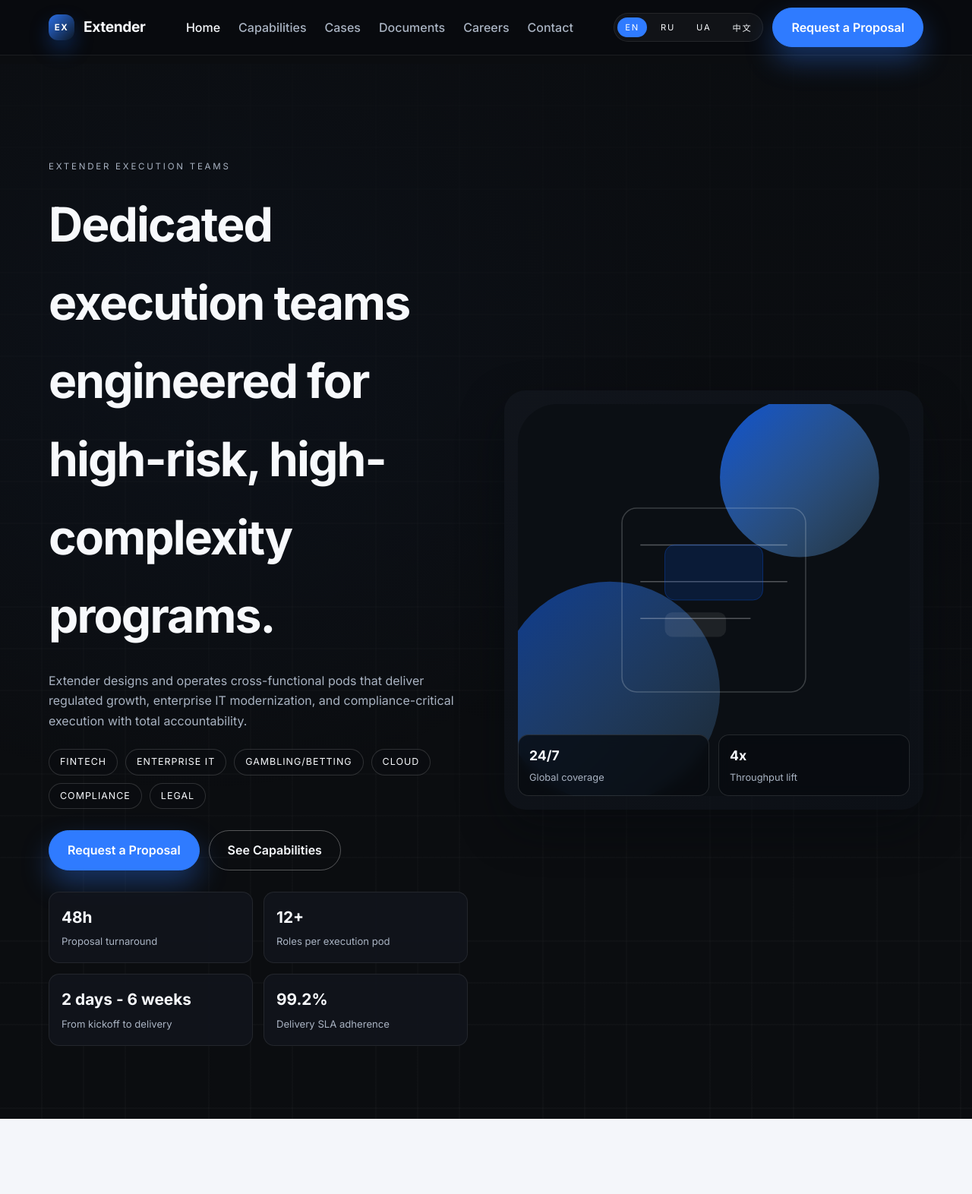
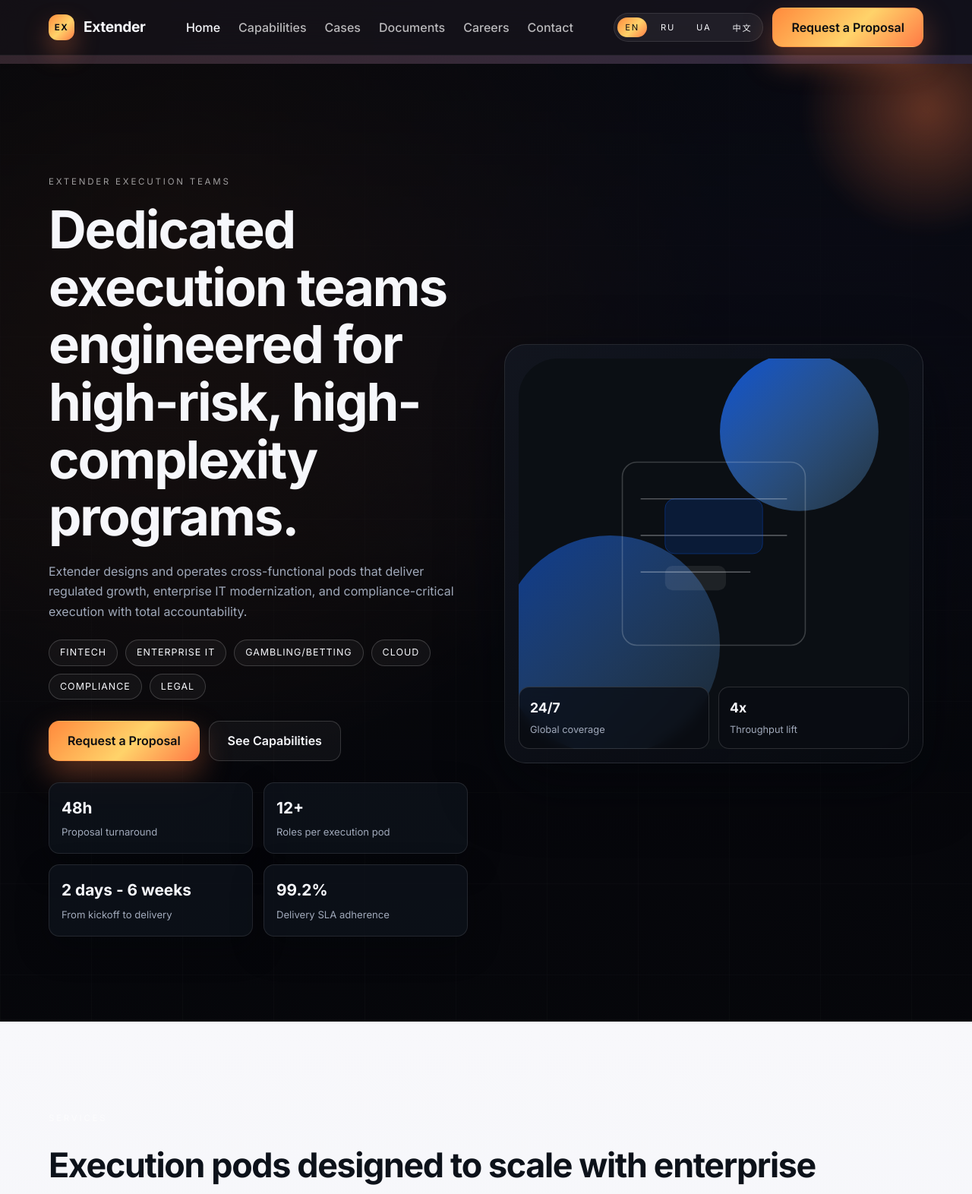
Before and after one commit to sofia180/Extender, a website: page index.html in a window 1280 px wide. Shown: the top 1572 px of the page at 76% size. Drawn offline with Linux system fonts and the light colour scheme.

Commit message:
Refresh styling toward MantraChain aesthetic

```diff
--- a/assets/styles.css
+++ b/assets/styles.css
@@ -1,19 +1,25 @@
 /* Extender corporate site styles - premium revision */
 :root {
-  --bg: #0b0d10;
-  --bg-light: #f4f6fa;
-  --surface: #11151c;
-  --surface-2: #171c25;
-  --text: #f7f9fc;
-  --text-dark: #0f1720;
-  --muted: #a9b3c2;
-  --muted-dark: #4b5662;
-  --accent: #2f7bff;
-  --accent-strong: #1152c7;
+  --bg: #05060a;
+  --bg-light: #f6f7fb;
+  --surface: rgba(14, 18, 26, 0.9);
+  --surface-2: rgba(18, 22, 32, 0.95);
+  --text: #f6f7fb;
+  --text-dark: #0d121a;
+  --muted: #a0a9ba;
+  --muted-dark: #4b5563;
+  --accent: #ff7a45;
+  --accent-strong: #ff5c2a;
+  --accent-soft: rgba(255, 122, 69, 0.2);
+  --accent-glow: rgba(255, 122, 69, 0.35);
+  --accent-2: #6f78ff;
   --border: rgba(255, 255, 255, 0.08);
+  --border-strong: rgba(255, 255, 255, 0.16);
   --border-light: #e2e6ef;
-  --shadow: 0 24px 60px rgba(5, 8, 14, 0.45);
-  --shadow-soft: 0 20px 40px rgba(15, 23, 32, 0.12);
+  --shadow: 0 30px 80px rgba(3, 5, 10, 0.6);
+  --shadow-soft: 0 18px 36px rgba(15, 23, 32, 0.14);
+  --gradient-primary: linear-gradient(135deg, #ff8a3d 0%, #ffd36a 55%, #ff7a45 100%);
+  --gradient-secondary: linear-gradient(120deg, rgba(111, 120, 255, 0.3), rgba(10, 12, 18, 0));
 }
 
 * {
@@ -27,7 +33,10 @@ html {
 body {
   margin: 0;
   font-family: "Inter", system-ui, -apple-system, sans-serif;
-  background: var(--bg);
+  background:
+    radial-gradient(circle at 15% 10%, rgba(255, 138, 61, 0.18), transparent 42%),
+    radial-gradient(circle at 85% 0%, rgba(111, 120, 255, 0.22), transparent 50%),
+    var(--bg);
   color: var(--text);
   line-height: 1.65;
 }
@@ -72,13 +81,13 @@ main {
 }
 
 .section {
-  padding: 96px 0;
+  padding: 112px 0;
   position: relative;
   scroll-margin-top: 96px;
 }
 
 .section-light {
-  background: var(--bg-light);
+  background: linear-gradient(180deg, #f8f8fb 0%, #f1f3f9 100%);
   color: var(--text-dark);
 }
 
@@ -100,7 +109,7 @@ main {
 
 .section-title {
   margin: 0 0 16px;
-  font-size: 2.4rem;
+  font-size: 2.6rem;
   letter-spacing: -0.03em;
 }
 
@@ -118,7 +127,7 @@ main {
   font-size: 0.72rem;
   letter-spacing: 0.24em;
   text-transform: uppercase;
-  color: var(--muted);
+  color: rgba(255, 255, 255, 0.6);
 }
 
 /* Header */
@@ -128,9 +137,9 @@ main {
   left: 0;
   right: 0;
   z-index: 1000;
-  background: rgba(9, 11, 14, 0.86);
-  border-bottom: 1px solid rgba(255, 255, 255, 0.08);
-  backdrop-filter: blur(14px);
+  background: rgba(6, 8, 12, 0.7);
+  border-bottom: 1px solid rgba(255, 255, 255, 0.06);
+  backdrop-filter: blur(18px);
 }
 
 .header-inner {
@@ -155,8 +164,8 @@ main {
   width: 34px;
   height: 34px;
   border-radius: 12px;
-  background: linear-gradient(135deg, rgba(47, 123, 255, 0.9), rgba(13, 25, 40, 0.9));
-  color: #ffffff;
+  background: var(--gradient-primary);
+  color: #0b0d10;
   display: inline-flex;
   align-items: center;
   justify-content: center;
@@ -164,7 +173,7 @@ main {
   font-weight: 700;
   letter-spacing: 0.12em;
   text-transform: uppercase;
-  box-shadow: 0 12px 24px rgba(17, 82, 199, 0.35);
+  box-shadow: 0 16px 32px rgba(255, 122, 69, 0.35);
 }
 
 .nav {
@@ -196,7 +205,7 @@ main {
 
 .nav-link {
   font-weight: 500;
-  color: var(--muted);
+  color: rgba(255, 255, 255, 0.7);
   transition: color 0.2s ease;
 }
 
@@ -219,8 +228,8 @@ main {
   gap: 8px;
   padding: 4px;
   border-radius: 999px;
-  background: rgba(255, 255, 255, 0.04);
-  border: 1px solid rgba(255, 255, 255, 0.08);
+  background: rgba(255, 255, 255, 0.06);
+  border: 1px solid rgba(255, 255, 255, 0.1);
 }
 
 .lang-btn {
@@ -238,16 +247,16 @@ main {
 
 .lang-btn.active,
 .lang-btn[aria-pressed="true"] {
-  background: var(--accent);
-  color: #ffffff;
+  background: var(--gradient-primary);
+  color: #0b0d10;
 }
 
 .nav-toggle {
   width: 42px;
   height: 42px;
   border-radius: 12px;
-  border: 1px solid rgba(255, 255, 255, 0.1);
-  background: rgba(17, 21, 28, 0.8);
+  border: 1px solid rgba(255, 255, 255, 0.12);
+  background: rgba(14, 18, 26, 0.85);
   display: inline-flex;
   align-items: center;
   justify-content: center;
@@ -257,7 +266,7 @@ main {
 
 .nav-toggle:hover {
   transform: translateY(-1px);
-  border-color: rgba(47, 123, 255, 0.6);
+  border-color: rgba(255, 122, 69, 0.6);
 }
 
 .nav-toggle span {
@@ -306,7 +315,7 @@ main {
   justify-content: center;
   gap: 10px;
   padding: 12px 24px;
-  border-radius: 999px;
+  border-radius: 14px;
   border: 1px solid transparent;
   font-weight: 600;
   transition: transform 0.2s ease, box-shadow 0.2s ease, background 0.2s ease,
@@ -314,23 +323,23 @@ main {
 }
 
 .btn-primary {
-  background: var(--accent);
-  color: #ffffff;
-  border-color: var(--accent);
-  box-shadow: 0 18px 36px rgba(47, 123, 255, 0.35);
+  background: var(--gradient-primary);
+  color: #0b0d10;
+  border-color: transparent;
+  box-shadow: 0 18px 40px rgba(255, 122, 69, 0.35);
 }
 
 .btn-primary:hover,
 .btn-primary:focus-visible {
   transform: translateY(-2px);
-  background: var(--accent-strong);
-  box-shadow: 0 22px 44px rgba(17, 82, 199, 0.4);
+  background: linear-gradient(135deg, #ff9b57 0%, #ffe08a 60%, #ff7a45 100%);
+  box-shadow: 0 22px 50px rgba(255, 122, 69, 0.45);
 }
 
 .btn-secondary {
-  background: transparent;
+  background: rgba(255, 255, 255, 0.04);
   color: var(--text);
-  border-color: rgba(255, 255, 255, 0.3);
+  border-color: var(--border-strong);
 }
 
 .section-light .btn-secondary {
@@ -341,7 +350,8 @@ main {
 .btn-secondary:hover,
 .btn-secondary:focus-visible {
   transform: translateY(-2px);
-  background: rgba(255, 255, 255, 0.08);
+  background: rgba(255, 255, 255, 0.1);
+  border-color: rgba(255, 255, 255, 0.25);
 }
 
 .btn:active {
@@ -352,19 +362,35 @@ main {
 .hero {
   position: relative;
   overflow: hidden;
-  padding: 120px 0 96px;
-  background-image: radial-gradient(circle at 20% 20%, rgba(47, 123, 255, 0.25), transparent 45%),
-    radial-gradient(circle at 80% 0%, rgba(7, 15, 30, 0.6), transparent 55%),
-    url("pattern.svg");
-  background-size: cover, cover, 220px 220px;
-  background-blend-mode: screen;
+  padding: 140px 0 112px;
+  background-image: radial-gradient(circle at 18% 18%, rgba(255, 138, 61, 0.35), transparent 48%),
+    radial-gradient(circle at 85% 0%, rgba(111, 120, 255, 0.28), transparent 55%),
+    linear-gradient(180deg, rgba(7, 9, 15, 0.96), rgba(5, 6, 10, 0.95));
+  background-size: cover;
 }
 
 .hero::before {
   content: "";
   position: absolute;
   inset: 0;
-  background: linear-gradient(180deg, rgba(11, 13, 16, 0.92), rgba(11, 13, 16, 0.65));
+  background:
+    linear-gradient(180deg, rgba(5, 6, 10, 0.9), rgba(5, 6, 10, 0.55)),
+    linear-gradient(90deg, rgba(255, 255, 255, 0.04) 1px, transparent 1px),
+    linear-gradient(0deg, rgba(255, 255, 255, 0.04) 1px, transparent 1px);
+  background-size: auto, 120px 120px, 120px 120px;
+  z-index: 0;
+}
+
+.hero::after {
+  content: "";
+  position: absolute;
+  right: -120px;
+  top: -120px;
+  width: 360px;
+  height: 360px;
+  background: radial-gradient(circle, rgba(255, 122, 69, 0.45), transparent 65%);
+  filter: blur(8px);
+  opacity: 0.8;
   z-index: 0;
 }
 
@@ -382,8 +408,9 @@ main {
 
 .hero h1 {
   margin: 0 0 20px;
-  font-size: 2.9rem;
+  font-size: 3rem;
   letter-spacing: -0.03em;
+  line-height: 1.1;
 }
 
 .hero p {
@@ -401,12 +428,12 @@ main {
 .hero-tag {
   padding: 6px 14px;
   border-radius: 999px;
-  border: 1px solid rgba(255, 255, 255, 0.15);
+  border: 1px solid rgba(255, 255, 255, 0.18);
   font-size: 0.78rem;
   text-transform: uppercase;
   letter-spacing: 0.08em;
   color: var(--text);
-  background: rgba(11, 13, 16, 0.5);
+  background: rgba(255, 255, 255, 0.04);
 }
 
 .hero-actions {
@@ -425,8 +452,9 @@ main {
 .hero-stat {
   padding: 16px;
   border-radius: 14px;
-  background: rgba(17, 21, 28, 0.9);
-  border: 1px solid rgba(255, 255, 255, 0.08);
+  background: rgba(14, 18, 26, 0.85);
+  border: 1px solid rgba(255, 255, 255, 0.1);
+  box-shadow: 0 16px 40px rgba(4, 6, 10, 0.35);
 }
 
 .hero-stat strong {
@@ -443,7 +471,8 @@ main {
   position: relative;
   border-radius: 28px;
   padding: 18px;
-  background: linear-gradient(135deg, rgba(17, 21, 28, 0.9), rgba(13, 18, 26, 0.6));
+  background: linear-gradient(135deg, rgba(18, 22, 32, 0.92), rgba(9, 12, 18, 0.65));
+  border: 1px solid rgba(255, 255, 255, 0.1);
   box-shadow: var(--shadow);
   overflow: hidden;
 }
@@ -463,8 +492,8 @@ main {
 }
 
 .metric {
-  background: rgba(8, 11, 16, 0.82);
-  border: 1px solid rgba(255, 255, 255, 0.12);
+  background: rgba(9, 12, 18, 0.78);
+  border: 1px solid rgba(255, 255, 255, 0.14);
   border-radius: 14px;
   padding: 12px 14px;
   color: var(--text);
@@ -492,10 +521,11 @@ main {
 .card {
   position: relative;
   background: var(--surface);
-  border: 1px solid var(--border);
+  border: 1px solid var(--border-strong);
   border-radius: 20px;
   padding: 28px;
   overflow: hidden;
+  backdrop-filter: blur(16px);
   transition: transform 0.25s ease, box-shadow 0.25s ease, border-color 0.25s ease;
 }
 
@@ -509,7 +539,7 @@ main {
   content: "";
   position: absolute;
   inset: 0;
-  background: radial-gradient(circle at top, rgba(47, 123, 255, 0.18), transparent 55%);
+  background: radial-gradient(circle at top, rgba(255, 122, 69, 0.28), transparent 60%);
   opacity: 0;
   transition: opacity 0.3s ease;
   pointer-events: none;
@@ -522,8 +552,8 @@ main {
 
 .card:hover {
   transform: translateY(-6px);
-  border-color: rgba(47, 123, 255, 0.4);
-  box-shadow: var(--shadow);
+  border-color: rgba(255, 122, 69, 0.45);
+  box-shadow: 0 32px 70px rgba(5, 7, 12, 0.55);
 }
 
 .card:hover::before {
@@ -555,7 +585,7 @@ main {
 .doc-toc a {
   padding: 10px 16px;
   border-radius: 999px;
-  border: 1px solid var(--border);
+  border: 1px solid var(--border-strong);
   font-size: 0.75rem;
   letter-spacing: 0.14em;
   text-transform: uppercase;
@@ -565,8 +595,8 @@ main {
 
 .doc-toc a:hover,
 .doc-toc a:focus-visible {
-  background: rgba(47, 123, 255, 0.16);
-  border-color: rgba(47, 123, 255, 0.5);
+  background: rgba(255, 122, 69, 0.16);
+  border-color: rgba(255, 122, 69, 0.5);
 }
 
 .doc-note {
@@ -652,7 +682,7 @@ main {
 }
 
 .faq-item {
-  border: 1px solid var(--border);
+  border: 1px solid var(--border-strong);
   border-radius: 18px;
   background: var(--surface);
   padding: 18px 22px;
@@ -699,7 +729,7 @@ main {
   width: 46px;
   height: 46px;
   border-radius: 14px;
-  border: 1px solid var(--border);
+  border: 1px solid var(--border-strong);
   display: inline-flex;
   align-items: center;
   justify-content: center;
@@ -707,8 +737,8 @@ main {
   font-weight: 600;
   letter-spacing: 0.2em;
   text-transform: uppercase;
-  color: var(--muted);
-  background: rgba(255, 255, 255, 0.02);
+  color: var(--text);
+  background: rgba(255, 255, 255, 0.04);
   position: relative;
   z-index: 1;
 }
@@ -732,7 +762,7 @@ main {
   padding: 28px;
   border-radius: 20px;
   background: var(--surface);
-  border: 1px solid var(--border);
+  border: 1px solid var(--border-strong);
 }
 
 .section-light .step {
@@ -747,7 +777,7 @@ main {
   width: 40px;
   height: 40px;
   border-radius: 50%;
-  background: rgba(47, 123, 255, 0.15);
+  background: rgba(255, 122, 69, 0.2);
   color: var(--accent);
   font-weight: 600;
   margin-bottom: 14px;
@@ -805,7 +835,7 @@ main {
   position: relative;
   z-index: 1;
   background: var(--surface-2);
-  border: 1px solid var(--border);
+  border: 1px solid var(--border-strong);
   border-radius: 16px;
   padding: 16px 22px;
   text-align: center;
@@ -858,21 +888,25 @@ main {
   padding: 4px 12px;
   border-radius: 999px;
   font-size: 0.7rem;
-  background: rgba(47, 123, 255, 0.12);
-  color: var(--accent);
+  background: rgba(255, 122, 69, 0.16);
+  color: #ffb07a;
+  border: 1px solid rgba(255, 122, 69, 0.2);
   font-weight: 600;
   text-transform: uppercase;
   letter-spacing: 0.08em;
 }
 
 .section-light .tag {
-  background: rgba(47, 123, 255, 0.08);
+  background: rgba(255, 122, 69, 0.12);
+  color: var(--accent);
 }
 
 /* CTA section */
 .cta-section {
-  background: radial-gradient(circle at top, rgba(47, 123, 255, 0.2), transparent 55%),
-    #090b10;
+  background:
+    radial-gradient(circle at 30% 20%, rgba(255, 122, 69, 0.32), transparent 55%),
+    radial-gradient(circle at 80% 0%, rgba(111, 120, 255, 0.24), transparent 55%),
+    #07080d;
   color: var(--text);
 }
 
@@ -888,8 +922,8 @@ main {
 
 /* Footer */
 .site-footer {
-  background: #07090d;
-  border-top: 1px solid rgba(255, 255, 255, 0.06);
+  background: #05060a;
+  border-top: 1px solid rgba(255, 255, 255, 0.05);
   padding: 56px 0;
 }
 
@@ -917,7 +951,7 @@ main {
 
 .cap-item {
   border-radius: 18px;
-  border: 1px solid var(--border);
+  border: 1px solid var(--border-strong);
   background: var(--surface);
   overflow: hidden;
 }
@@ -945,18 +979,20 @@ main {
   width: 28px;
   height: 28px;
   border-radius: 50%;
-  border: 1px solid var(--border);
+  border: 1px solid rgba(255, 122, 69, 0.4);
   display: inline-flex;
   align-items: center;
   justify-content: center;
   font-weight: 600;
-  color: var(--muted);
+  color: var(--accent);
+  background: rgba(255, 122, 69, 0.12);
   transition: transform 0.2s ease;
 }
 
 .section-light .cap-icon {
-  border-color: rgba(15, 23, 32, 0.15);
-  color: var(--muted-dark);
+  border-color: rgba(255, 122, 69, 0.35);
+  color: var(--accent-strong);
+  background: rgba(255, 122, 69, 0.08);
 }
 
 .cap-content {
@@ -985,7 +1021,7 @@ main {
 .cap-media {
   border-radius: 16px;
   overflow: hidden;
-  border: 1px solid var(--border);
+  border: 1px solid var(--border-strong);
   background: rgba(10, 14, 20, 0.8);
   aspect-ratio: 4 / 3;
 }
@@ -1075,7 +1111,7 @@ select:focus-visible,
 textarea:focus-visible {
   outline: none;
   border-color: var(--accent);
-  box-shadow: 0 0 0 3px rgba(47, 123, 255, 0.15);
+  box-shadow: 0 0 0 3px rgba(255, 122, 69, 0.2);
 }
 
 textarea {
@@ -1121,7 +1157,7 @@ textarea {
   }
 
   .section-title {
-    font-size: 2.6rem;
+    font-size: 2.8rem;
   }
 }
 
@@ -1156,7 +1192,7 @@ textarea {
   }
 
   .hero h1 {
-    font-size: 3.4rem;
+    font-size: 3.7rem;
   }
 
   .hero-grid {
@@ -1208,7 +1244,7 @@ textarea {
 
 @media (min-width: 1200px) {
   .hero h1 {
-    font-size: 3.9rem;
+    font-size: 4.3rem;
   }
 
   .services-grid {
```
